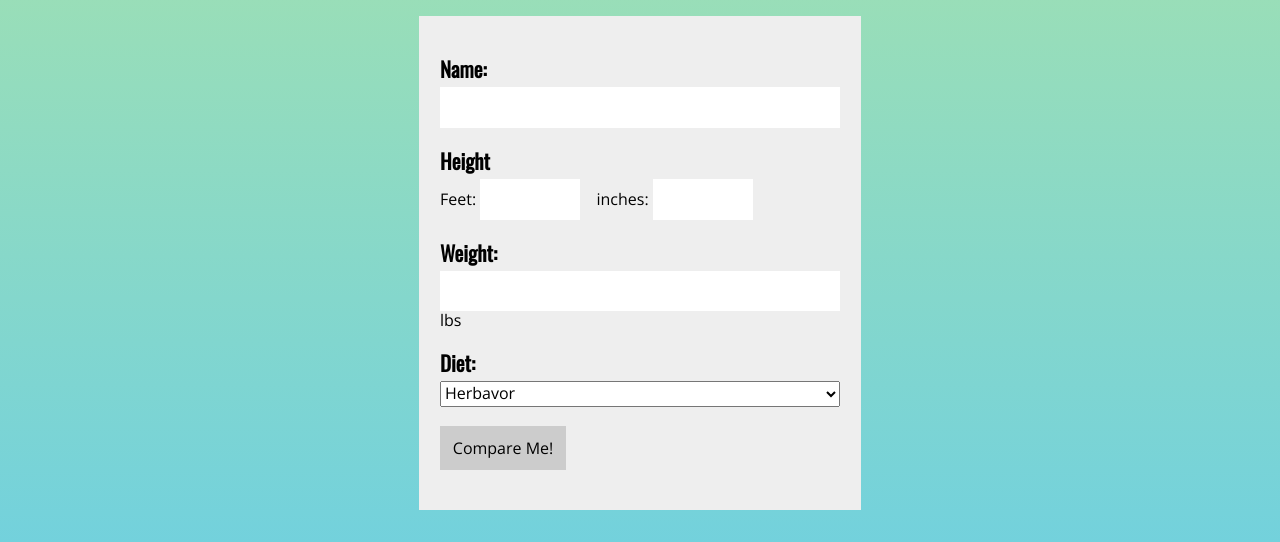
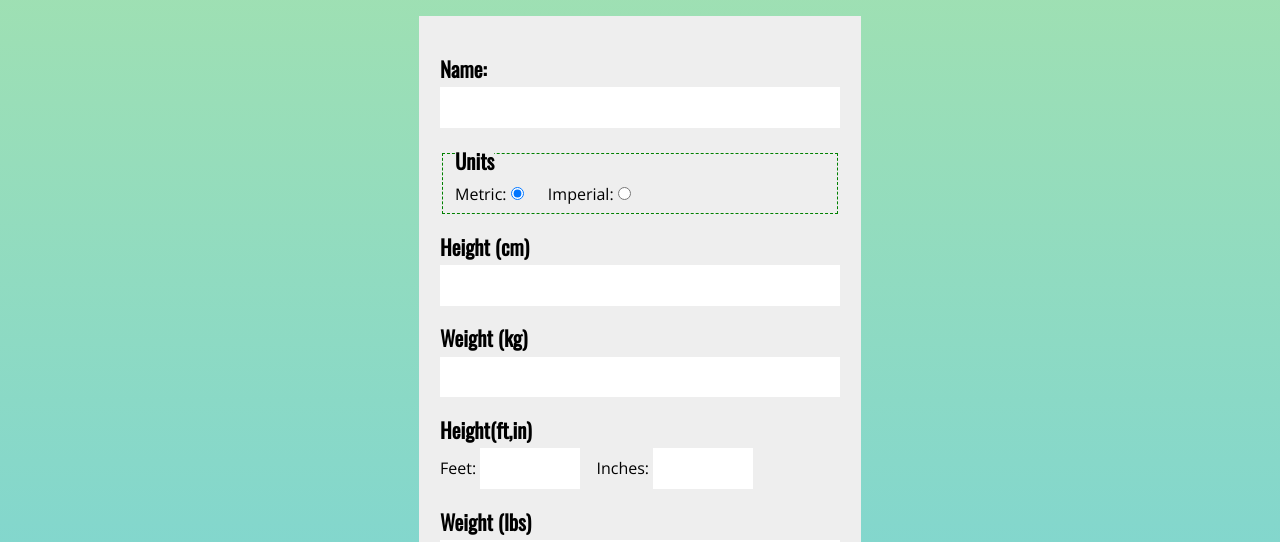
Before and after one commit to GabrielaBozbici/Dinosaurs, a plain HTML site: page index.html in a window 1280 px wide. Shown: the part 258-800 px from the top of the page. Drawn offline with nearby package versions, Linux system fonts and the light colour scheme; a web font is replaced by a local one.

Commit message:
added radio options for metric and imperial with the function associated. Created compare again button as option for new comparison.

```diff
--- a/app.css
+++ b/app.css
@@ -124,6 +124,19 @@ p {
     max-width: 400px;
     margin: 0 auto;
 }
+.uomSystem {
+    border: 1px dashed #008000;
+}
+.imperial-height{
+    border: none;
+}
+/* .imperial-system{
+    display: none;
+} */
+
+#metric {
+    margin-right: 20px;
+}
 
 form p {
     margin-bottom: 0.3em;
@@ -153,18 +166,20 @@ select {
     display: block;
 }
 
-#btn {
+#btn, #again-btn {
     display: inline-block;
     background: #ccc;
     padding: 0.8em;
     margin: 1.2em auto;
     transition: ease 0.3s all;
+    border: none;
 }
 
-#btn:hover {
+#btn:hover, .again-btn:hover {
     background: #777;
     color: #fff;
     cursor: pointer;
+    border: none;
 }
 
 /* Footer */
--- a/app.js
+++ b/app.js
@@ -124,3 +124,15 @@ const DinoConstructor (data, unitsOfMeasure) {
 
 
 // On button click, prepare and display infographic
+
+//Change the metric/imperial system function
+function uomChange() {
+	if (document.getElementById('metric').checked) {
+			document.getElementById('metric-form').style.display = 'block';
+			document.getElementById('imperial-form').style.display = 'none';
+	} else {
+			document.getElementById('metric-form').style.display = 'none';
+			document.getElementById('imperial-form').style.display = 'block';
+	}
+
+}
--- a/index.html
+++ b/index.html
@@ -23,12 +23,44 @@
     <form id="dino-compare">
         <div class="form-container">
             <p>Name:</p>
-            <input id="name" class="form-field__full" type="name" name="name">
-            <p>Height</p>
-            <label>Feet: <input id="feet" class="form-field__short" type="number" name="feet"></label>
-            <label>inches: <input id="inches" class="form-field__short" type="number" name="inches"></label>
-            <p>Weight:</p>
-            <label><input id="weight" class="form-field__full" type="number" name="weight">lbs</label>
+						<input id="name" class="form-field__full" type="name" name="name">
+						<!-- Options for metric or imperial units selection -->
+            <fieldset class='uomSystem'>
+							<legend>
+									<p>Units</p>
+							</legend>
+							<label for="metric">Metric:</label>
+							<input type="radio" id="metric" name="units" value="metric" onclick="uomChange()" checked>
+							<label for="imperial">Imperial:</label>
+							<input type="radio" id="imperial" name="units" value="imperial" onclick="uomChange()">
+						</fieldset>
+						<!--//end of Options for metric or imperial units selection -->
+						<!-- Metric system elements-->
+            <div id="metric-system" class="metric-system">
+							<label for="height-metric">
+									<p>Height (cm)</p>
+							</label>
+							<input id="height-metric" class="form-field__full" type="number">
+							<label for="weight-metric">
+									<p>Weight (kg)</p>
+							</label>
+							<input id="weight-metric" class="form-field__full" type="number">
+						</div>
+						<!--//end of Metric system elements-->
+
+						<!-- Imperial system elements -->
+            <div id="imperial-system" class="imperial-system">
+							<p>Height(ft,in)</p>
+							<label for="feet">Feet:</label>
+							<input id="feet" class="form-field__short" type="number">
+							<label for="inches">Inches:</label>
+							<input id="inches" class="form-field__short" type="number">
+							<label for="weight-imperial">
+									<p>Weight (lbs)</p>
+							</label>
+							<input id="weight-imperial" class="form-field__full" type="number" name="weight">
+						</div>
+						<!--//end of Imperial system elements -->
             <p>Diet:</p>
             <select id="diet" class="form-field__full" name="diet">
                 <option>Herbavor</option>
@@ -39,7 +71,8 @@
         </div>
     </form>
     <!-- .grid to attach tiles to -->
-    <main id="grid"></main>
+		<main id="grid"></main>
+		<button id="again-btn" class="again-btn">Compare Again</button>
     <footer>
         <!-- Include information source -->
         <p class="fine-print">Data Sourced from <a href="https://www.wikipedia.org/">Wikipedia.org</a>, all numbers are approximations.</p>
```
